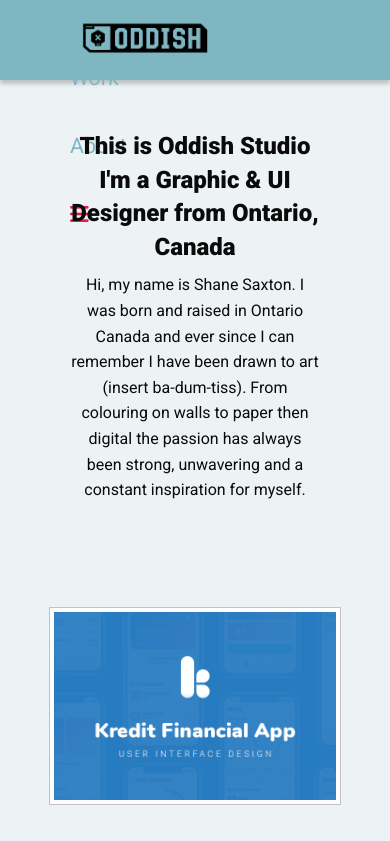
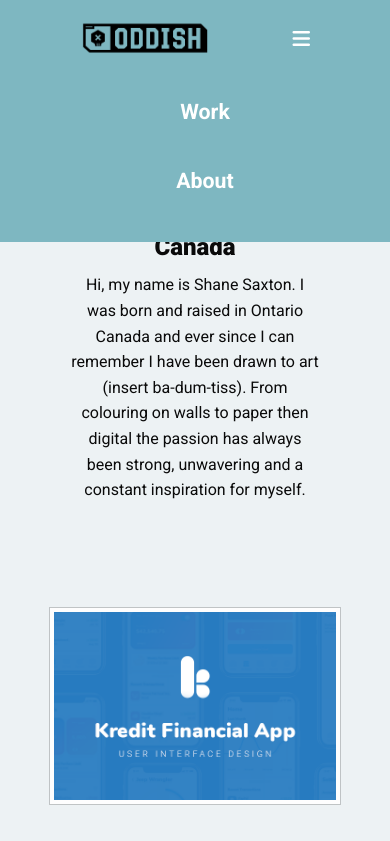
Before and after one commit to saxton707/portfolio-website, a plain HTML site: page index.html in a window 390 px wide. Both pictures are taken after a click on the link 331 px from the left and 37 px from the top of the page. Shown: the top 841 px of the page. Drawn offline with nearby package versions, Linux system fonts and the light colour scheme.

Commit message:
Fixing toggleMenu() function

```diff
--- a/css/style.css
+++ b/css/style.css
@@ -203,29 +203,44 @@ footer a:active {
 
 .navtoggle, .navtoggle.responsive {
   position: relative;
+  background-color: #7EB7C1;
 }
 
 .navtoggle li .icon {
   position: absolute;
-  right: 0;
-  top: 6px;
+  right: 4em;
+  top: 8px;
   font-size: 20px;
   color:#FFF;
 }
 
-.responsive nav {
-  padding: 24px 0 0;
+.navtoggle.responsive nav {
+  padding: 0px 0 0;
+}
+
+.navtoggle.responsive li  {
+  display: block;
+  padding: 0px 0;
+  color:#FFF;
+  font-family: 'Roboto', sans-serif;
+  font-weight: 700;
   text-align:center;
 }
-.navtoggle.responsive li  {
+
+.navtoggle.responsive a  {
   display: block;
-  padding: 10px 0;
-  border-top: 1px solid rgba(255,127,80,0.5);
+  color:#FFF;
 }
 
-.navtoggle.responsive li:last-child  {
+.navtoggle.responsive li:last-child {
   padding: 0 0 10px;
 }
+
+.navtoggle.responsive .navlogo {
+  text-align: left;
+}
+
+
 
 
 
@@ -349,7 +364,7 @@ Medium devices (640px and larger)
     }
 
     .navlogo {
-      width:200px;
+      max-width:200px;
     }
 
 
@@ -415,7 +430,7 @@ a:visited {
 
   .bgnav {
     background-color: #7EB7C1;
-    box-shadow: 0 4px 4px 0px rgba(0,0,0,.2);
+    box-shadow: 0 12px 12px 10px rgba(0,0,0,.2);
   }
 
   .navlogo {
@@ -457,6 +472,8 @@ a:visited {
     }
 
 
+
+
 }
 
 
--- a/index.html
+++ b/index.html
@@ -4,7 +4,7 @@
         <meta charset="utf-8" />
         <meta name="viewport" content="width=device-width, initial-scale=1, maximum-scale=1">
         <script src="https://kit.fontawesome.com/496ff93470.js" crossorigin="anonymous"></script>
-        <link rel="stylesheet" type="text/css" href="https://cdnjs.cloudflare.com/ajax/libs/normalize/8.0.0/normalize.min.css">
+        <!-- <link rel="stylesheet" type="text/css" href="https://cdnjs.cloudflare.com/ajax/libs/normalize/8.0.0/normalize.min.css"> -->
         <link rel="stylesheet" href="css/foundation.css">
   		<link rel="stylesheet" type="text/css" href="css/style.css">
         <title> Oddish Studio </title>
@@ -15,8 +15,8 @@
 
     <body>
        <header class="bgnav">
+            <div class="navtoggle" id="myNavToggle">
             <div class="container">
-            <div class="navtoggle" id="myNavToggle">
 
                 <nav>
 
@@ -29,7 +29,7 @@
                         &nbsp;
                         <!--   <li><a href="contact.html"> Contact </a></li>
                         &nbsp;  -->
-               <li><a href="javascript:void(0);" class="icon" onclick="myFunction()"><i class="fas fa-bars"></i></a></li>
+                       <li><a href="javascript:void(0);" class="icon" onclick="menuToggle()"><i class="fas fa-bars"></i></a></li>
                     </ul>
 
                 </nav>
@@ -292,11 +292,7 @@
         </footer>
         </div>
 
-    <script
-        src="https://code.jquery.com/jquery-migrate-3.3.1.min.js"
-        integrity="sha256-APllMc0V4lf/Rb5Cz4idWUCYlBDG3b0EcN1Ushd3hpE="
-        crossorigin="anonymous">
-    </script>
+    <script src="https://code.jquery.com/jquery-3.3.1.min.js" integrity="sha256-FgpCb/KJQlLNfOu91ta32o/NMZxltwRo8QtmkMRdAu8=" crossorigin="anonymous"></script>
     <script src="js/scripts.js"></script>
 
     </body>
--- a/js/scripts.js
+++ b/js/scripts.js
@@ -9,12 +9,11 @@ console.log("Hello World");
   }
 } */
 
-function myFunction() {
-	var x = document.getElementById("myNavToggle");
-	if (x.className === "navtoggle") {
-		x.className += "responsive";
-	}
-	else {
-		x.className = "navtoggle";
-	}
+function menuToggle() {
+  var x = document.getElementById('myNavToggle');
+  if (x.className === 'navtoggle') {
+    x.className += ' responsive';
+  } else {
+    x.className = 'navtoggle';
+  }
 }
```
Also changed, not shown: about.html (+8 -3 lines), kredit.html (+7 -3 lines), ubinext.html (+5 -3 lines). Lines whose indentation alone changed are shown as unchanged.
